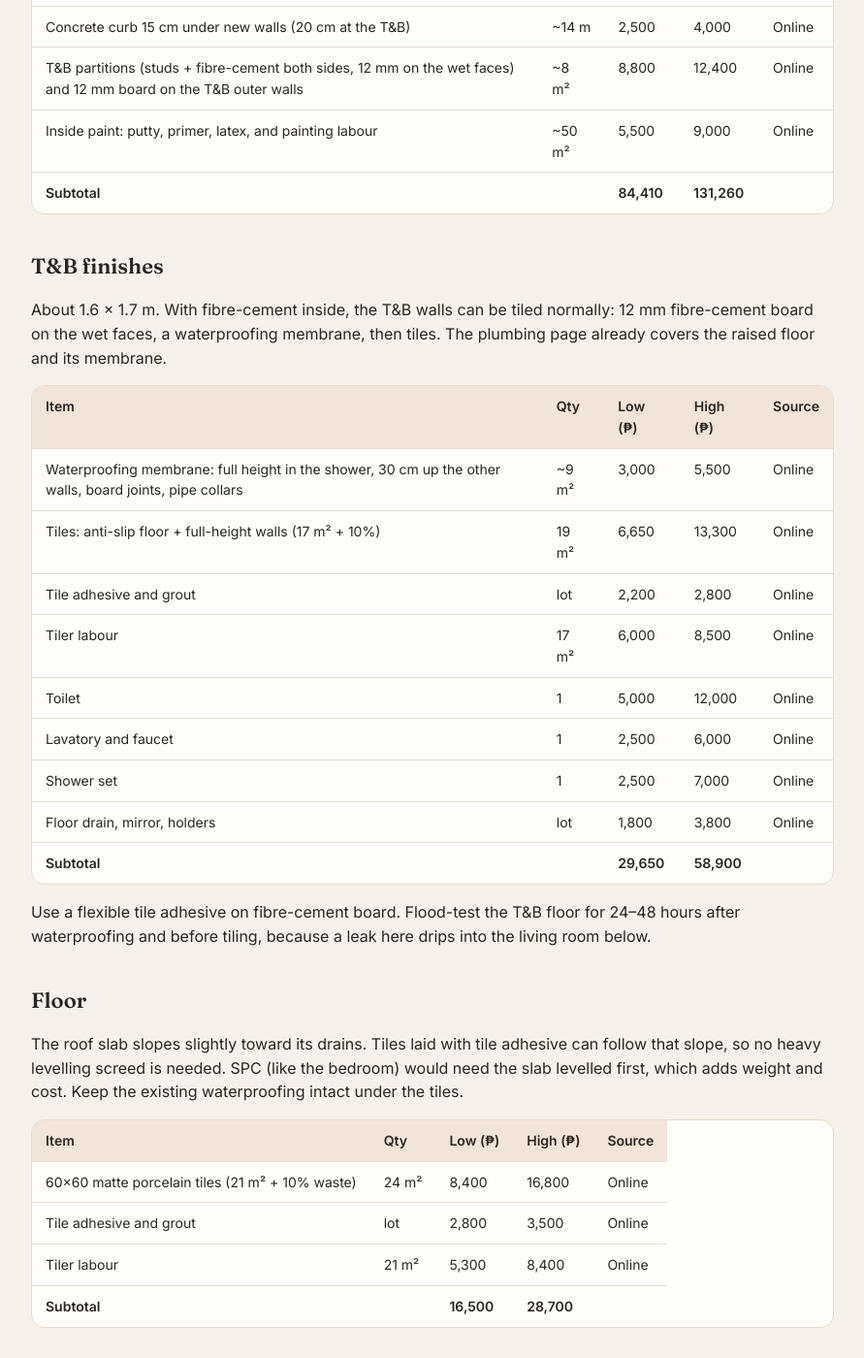
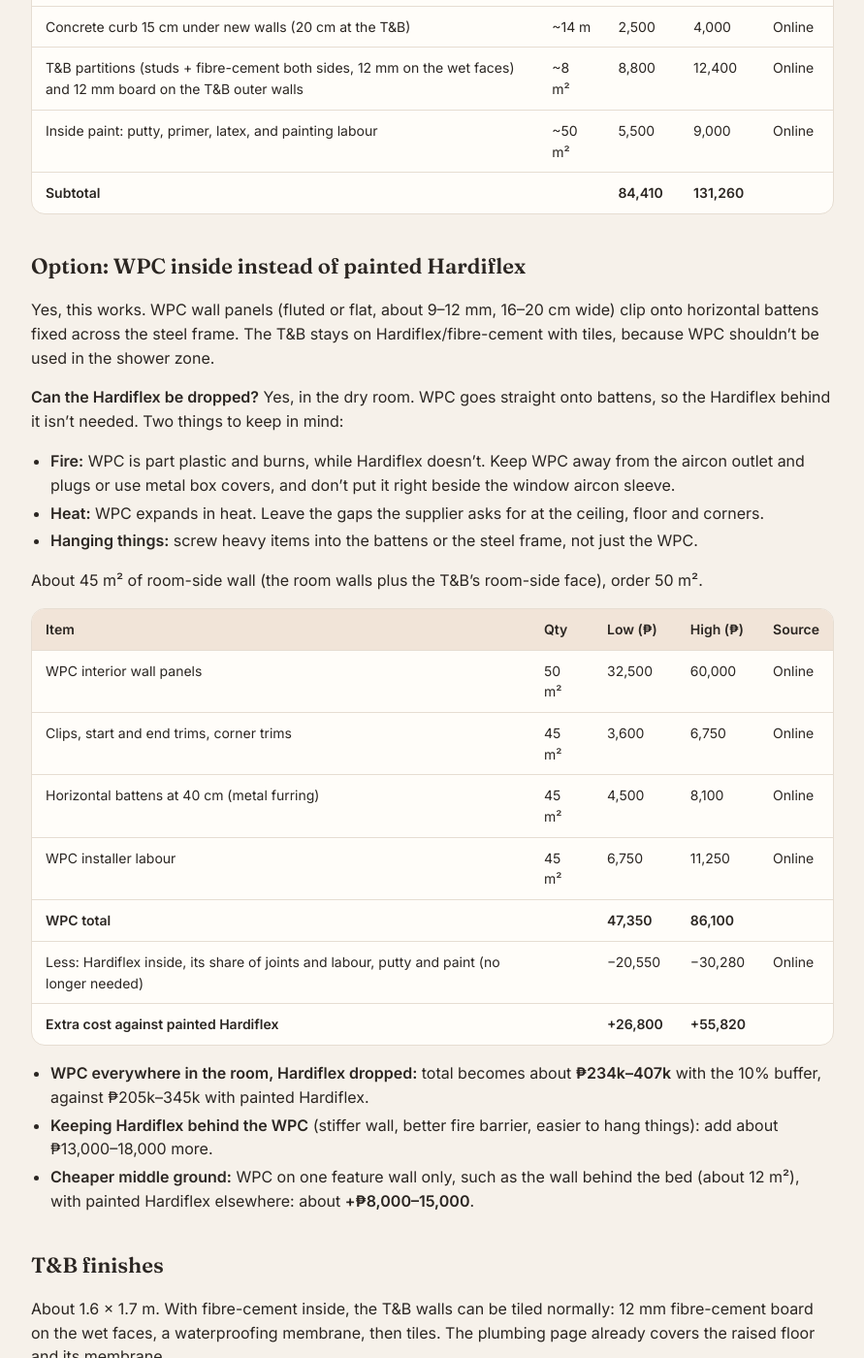
Before and after one commit to tatayotter/navarro-house, a Jekyll site: the page built from rooms/rooftop-room.md, in a window 1280 px wide and 1400 px high, scrolled down 2358 px. Shown: the whole window at 97% size, without its empty margins (194-1085 px from the left). Built offline with Jekyll 4.4.1, drawn with Linux system fonts in a browser that asks for light colours.

Commit message:
Rooftop room: option costed for WPC interior wall cladding instead of painted Hardiflex
Co-Authored-By: Claude Opus 5.5 <noreply@anthropic.com>
Claude-Session: https://claude.ai/code/session_01RUWgCRJLVxxppr6mnyKY9C

```diff
--- a/rooms/rooftop-room.md
+++ b/rooms/rooftop-room.md
@@ -67,6 +67,32 @@ For about 43 m² of new outside wall.
 | T&B partitions (studs + fibre-cement both sides, 12 mm on the wet faces) and 12 mm board on the T&B outer walls | ~8 m² | 8,800 | 12,400 | Online |
 | Inside paint: putty, primer, latex, and painting labour | ~50 m² | 5,500 | 9,000 | Online |
 | **Subtotal** | | **84,410** | **131,260** | |
+
+## Option: WPC inside instead of painted Hardiflex
+
+Yes, this works. WPC wall panels (fluted or flat, about 9–12 mm, 16–20 cm wide) clip onto horizontal battens fixed across the steel frame. The T&B stays on Hardiflex/fibre-cement with tiles, because WPC shouldn't be used in the shower zone.
+
+**Can the Hardiflex be dropped?** Yes, in the dry room. WPC goes straight onto battens, so the Hardiflex behind it isn't needed. Two things to keep in mind:
+
+- **Fire:** WPC is part plastic and burns, while Hardiflex doesn't. Keep WPC away from the aircon outlet and plugs or use metal box covers, and don't put it right beside the window aircon sleeve.
+- **Heat:** WPC expands in heat. Leave the gaps the supplier asks for at the ceiling, floor and corners.
+- **Hanging things:** screw heavy items into the battens or the steel frame, not just the WPC.
+
+About 45 m² of room-side wall (the room walls plus the T&B's room-side face), order 50 m².
+
+| Item | Qty | Low (₱) | High (₱) | Source |
+|---|---|---|---|---|
+| WPC interior wall panels | 50 m² | 32,500 | 60,000 | Online |
+| Clips, start and end trims, corner trims | 45 m² | 3,600 | 6,750 | Online |
+| Horizontal battens at 40 cm (metal furring) | 45 m² | 4,500 | 8,100 | Online |
+| WPC installer labour | 45 m² | 6,750 | 11,250 | Online |
+| **WPC total** | | **47,350** | **86,100** | |
+| Less: Hardiflex inside, its share of joints and labour, putty and paint (no longer needed) | | −20,550 | −30,280 | Online |
+| **Extra cost against painted Hardiflex** | | **+26,800** | **+55,820** | |
+
+- **WPC everywhere in the room, Hardiflex dropped:** total becomes about **₱234k–407k** with the 10% buffer, against ₱205k–345k with painted Hardiflex.
+- **Keeping Hardiflex behind the WPC** (stiffer wall, better fire barrier, easier to hang things): add about ₱13,000–18,000 more.
+- **Cheaper middle ground:** WPC on one feature wall only, such as the wall behind the bed (about 12 m²), with painted Hardiflex elsewhere: about **+₱8,000–15,000**.
 
 ## T&B finishes
 
```
